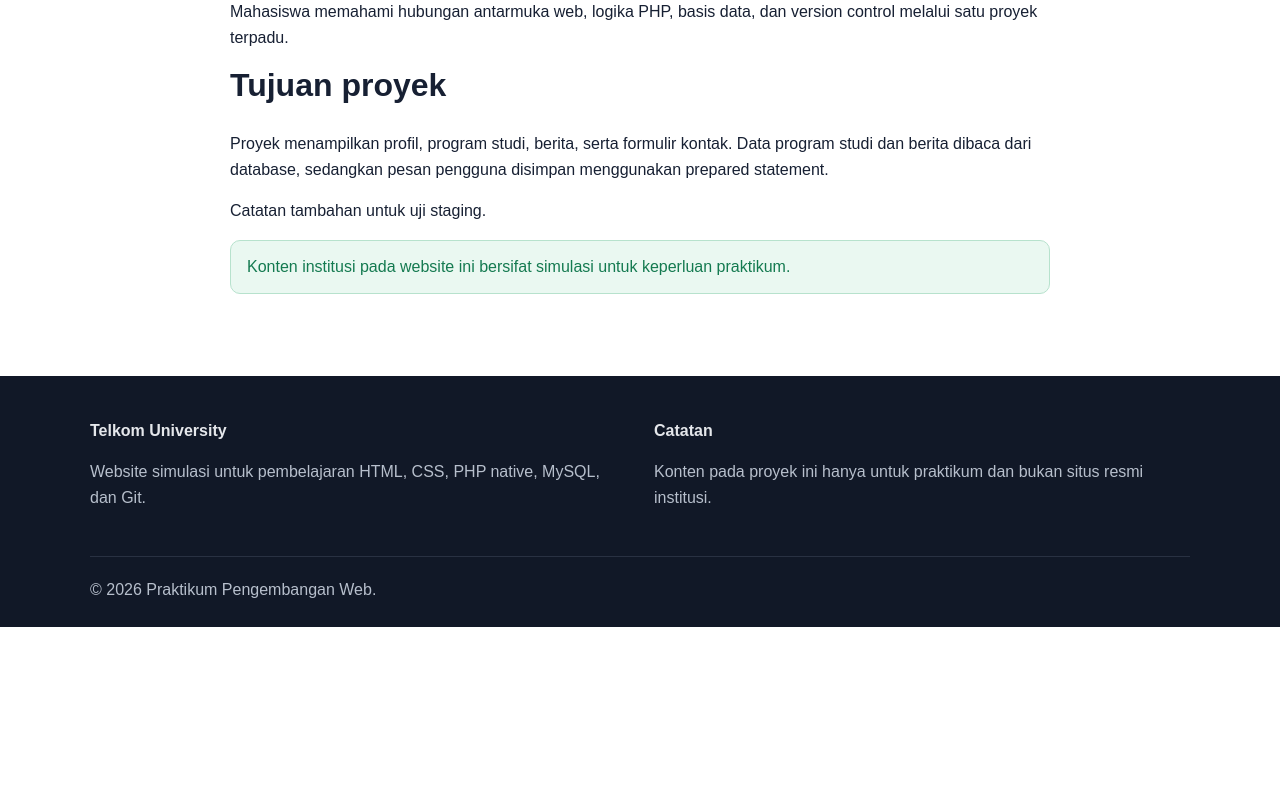
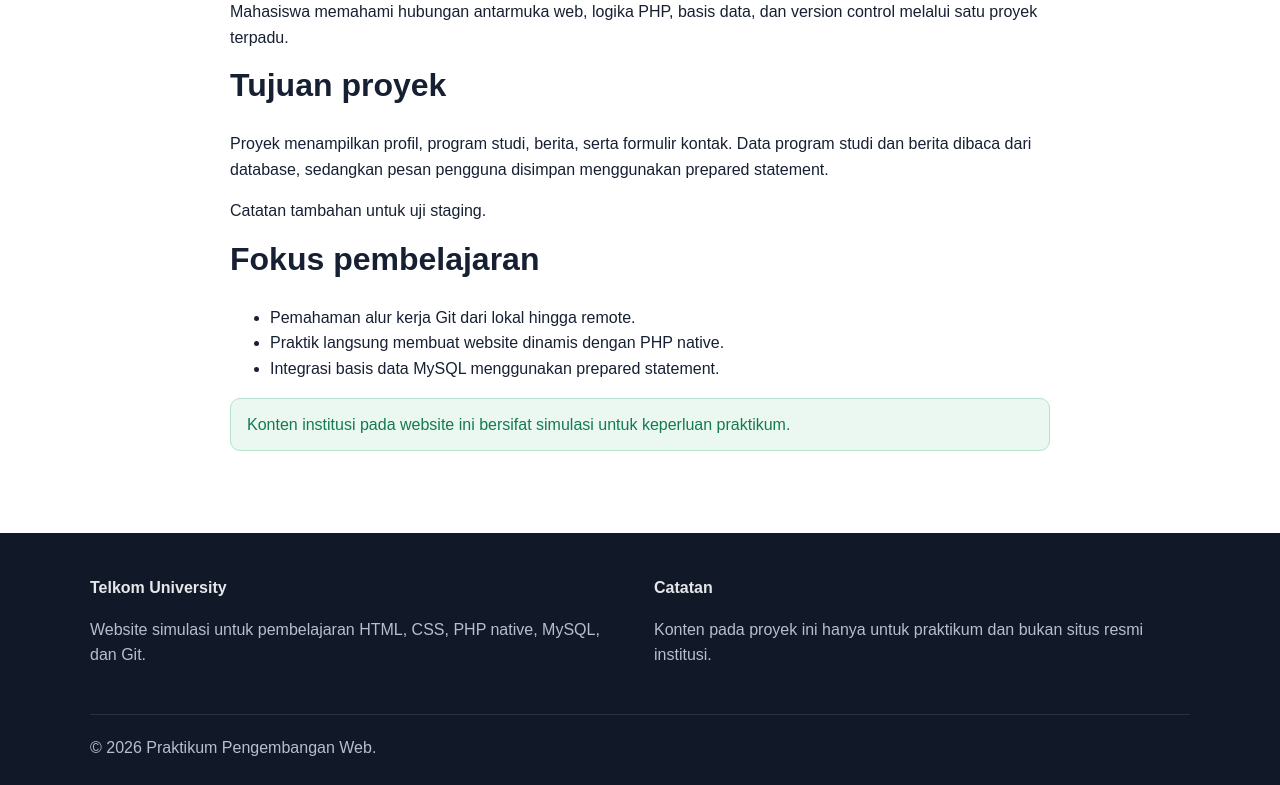
Before and after one commit to AlbramSuyata41006/praktikum-telkom-company-profile-109062500049, a PHP site: page /profile.php in a window 1280 px wide. Shown: the part 490-1275 px from the top of the page. Before the commit the page ends 1117 px from the top, so only its background shows below. Run offline with PHP 8.4, Linux system fonts and the light colour scheme.

Commit message:
feat: tambahkan informasi fokus pembelajaran

```diff
--- a/profile.php
+++ b/profile.php
@@ -12,6 +12,12 @@ require 'includes/header.php';
     <h2>Tujuan proyek</h2>
     <p>Proyek menampilkan profil, program studi, berita, serta formulir kontak. Data program studi dan berita dibaca dari database, sedangkan pesan pengguna disimpan menggunakan prepared statement.</p>
     <p>Catatan tambahan untuk uji staging.</p>
+    <h2>Fokus pembelajaran</h2>
+    <ul>
+      <li>Pemahaman alur kerja Git dari lokal hingga remote.</li>
+      <li>Praktik langsung membuat website dinamis dengan PHP native.</li>
+      <li>Integrasi basis data MySQL menggunakan prepared statement.</li>
+    </ul>
     <div class="alert alert-success">Konten institusi pada website ini bersifat simulasi untuk keperluan praktikum.</div>
   </div>
 </section>
```
